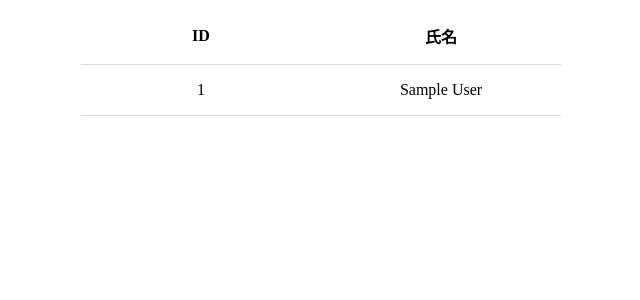
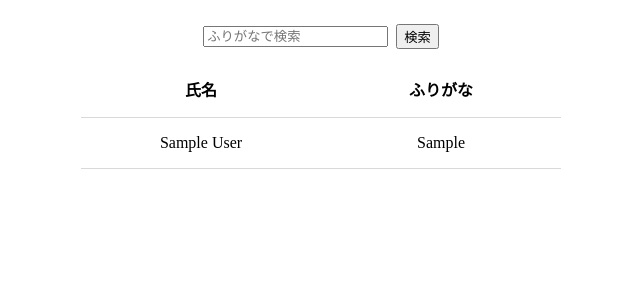
Before and after one commit to hogura88/PHP_basic_kadai, a PHP site: page /php-db/where-like.php in a window 1280 px wide. Shown: the top 300 px of the page, without its empty margins (319-959 px from the left). Run offline with PHP 8.4, Linux system fonts and the light colour scheme; tables that the repository leaves empty or names only in its code hold one stand-in row (values such as "Sample post").

Commit message:
phpdb5章まで

```diff
--- a/php-db/css/style.css
+++ b/php-db/css/style.css
@@ -44,3 +44,13 @@ form label {
 label span {
     color: red;
 }
+
+.search-form {
+    flex-direction: row;
+    justify-content: center;
+    margin: 1.5rem 0 0.75rem;
+  }
+
+  .search-form input:first-child {
+    margin-right: 0.5rem;
+  }
--- a/php-db/where-like.php
+++ b/php-db/where-like.php
@@ -6,13 +6,21 @@
  try {
     $pdo = new PDO($dsn, $user, $password);
 
-    // usersテーブルからidカラムとnameカラムのデータを取得するためのSQL文を変数$sqlに代入する
-    $sql = 'SELECT id, name FROM users';
+    if (isset($_GET['keyword'])) {
+        $keyword = $_GET['keyword'];
+    } else {
+        $keyword = NULL;
+    }
 
-    // SQL文を実行する
-    $stmt = $pdo->query($sql);
+    $sql = 'SELECT name, furigana FROM users WHERE furigana LIKE :keyword';
+    $stmt = $pdo->prepare($sql);
 
-    // SQL文の実行結果を配列で取得する
+    $partial_match = "%{$keyword}%";
+
+    $stmt->bindValue(':keyword', $partial_match, PDO::PARAM_STR);
+
+    $stmt->execute();
+
     $results = $stmt->fetchAll(PDO::FETCH_ASSOC);
 } catch (PDOException $e) {
     exit($e->getMessage());
@@ -30,15 +38,19 @@
  </head>
 
  <body>
+        <form action="where-like.php" method="get" class="search-form">
+            <input type="text" placeholder="ふりがなで検索" name="keyword">
+            <input type="submit" value="検索">
+        </form>
      <table>
          <tr>
-             <th>ID</th>
              <th>氏名</th>
+             <th>ふりがな</th>
          </tr>
          <?php
          // 配列の中身を順番に取り出し、表形式で出力する
          foreach ($results as $result) {
-             echo "<tr><td>{$result['id']}</td><td>{$result['name']}</td></tr>";
+             echo "<tr><td>{$result['name']}</td><td>{$result['furigana']}</td></tr>";
          }
          ?>
      </table>
```
